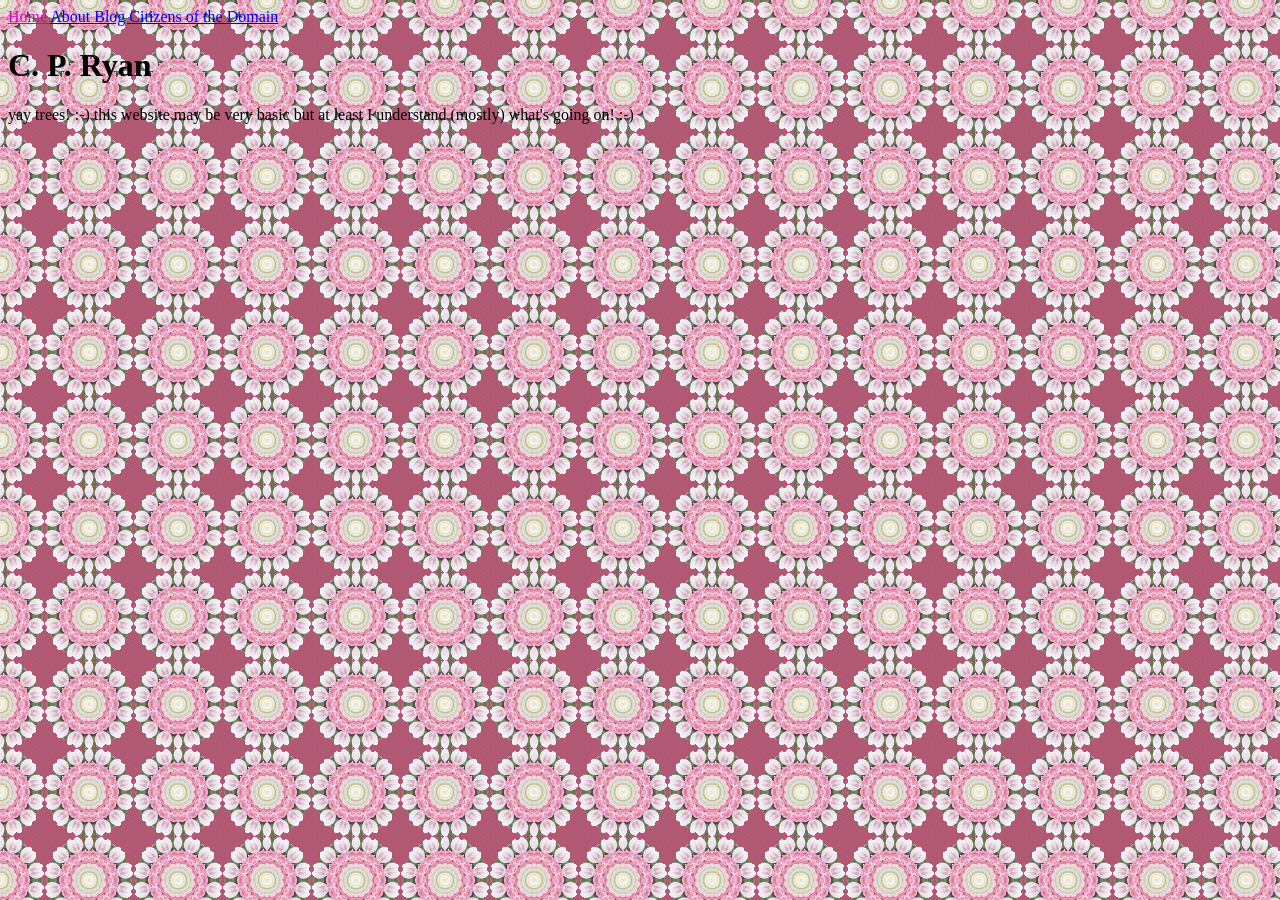
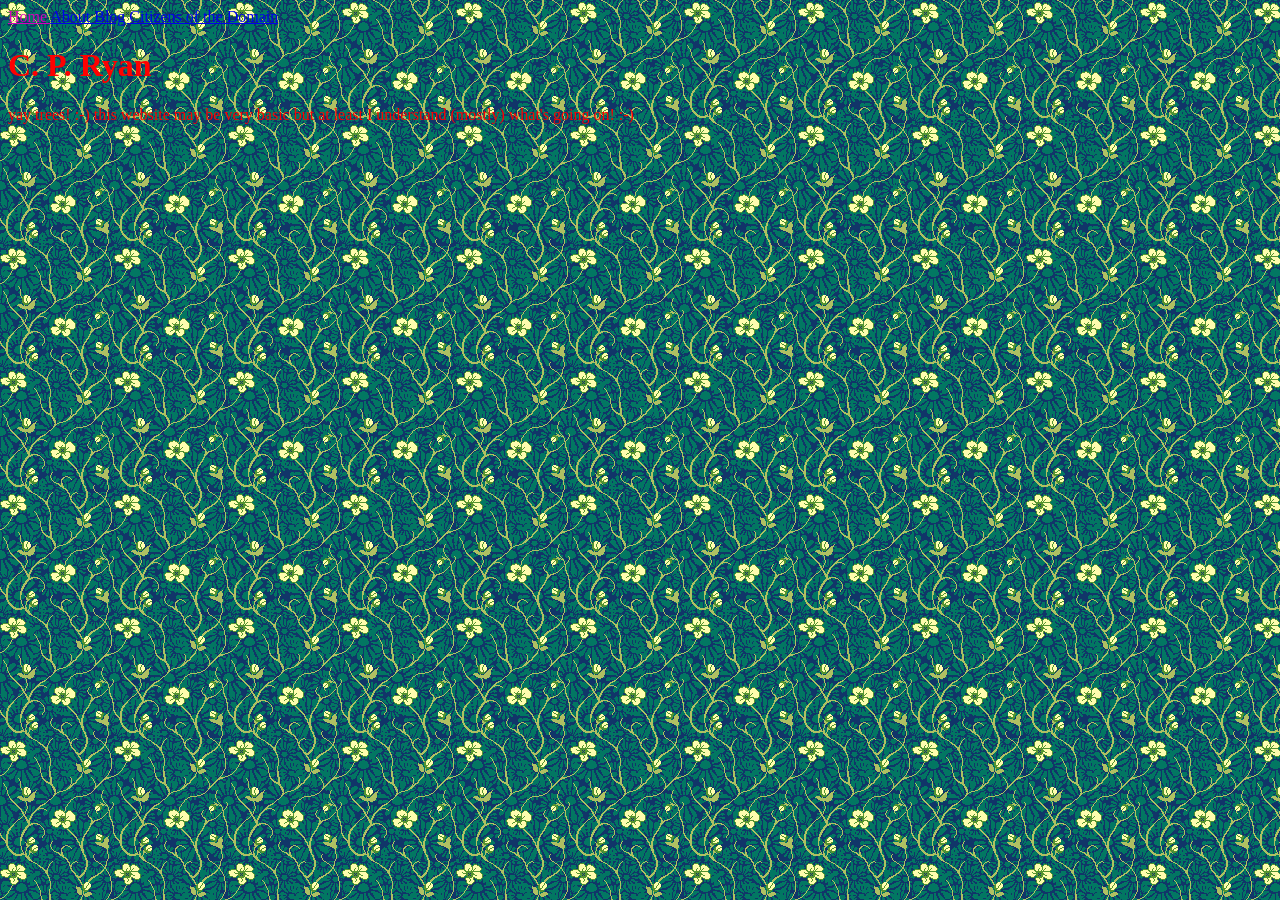
Before and after one commit to c-ryan7/c-ryan7.github.io, a Jekyll site: the page built from index.html, in a window 1280 px wide. Built offline with Jekyll 4.4.1, drawn with Linux system fonts in a browser that asks for light colours.

Commit message:
changed background image, made text red

```diff
--- a/_sass/main.scss
+++ b/_sass/main.scss
@@ -3,5 +3,6 @@
 }
 
 body {
-    background-image:url('../images/PWRoses2.gif');
+    background-image:url('../images/tumblr_inline_mlkwolhobQ1r53miq.png');
+    color: red
 }
```
Also changed, not shown: assets/images/tumblr_inline_mlkwolhobQ1r53miq.png (added).
